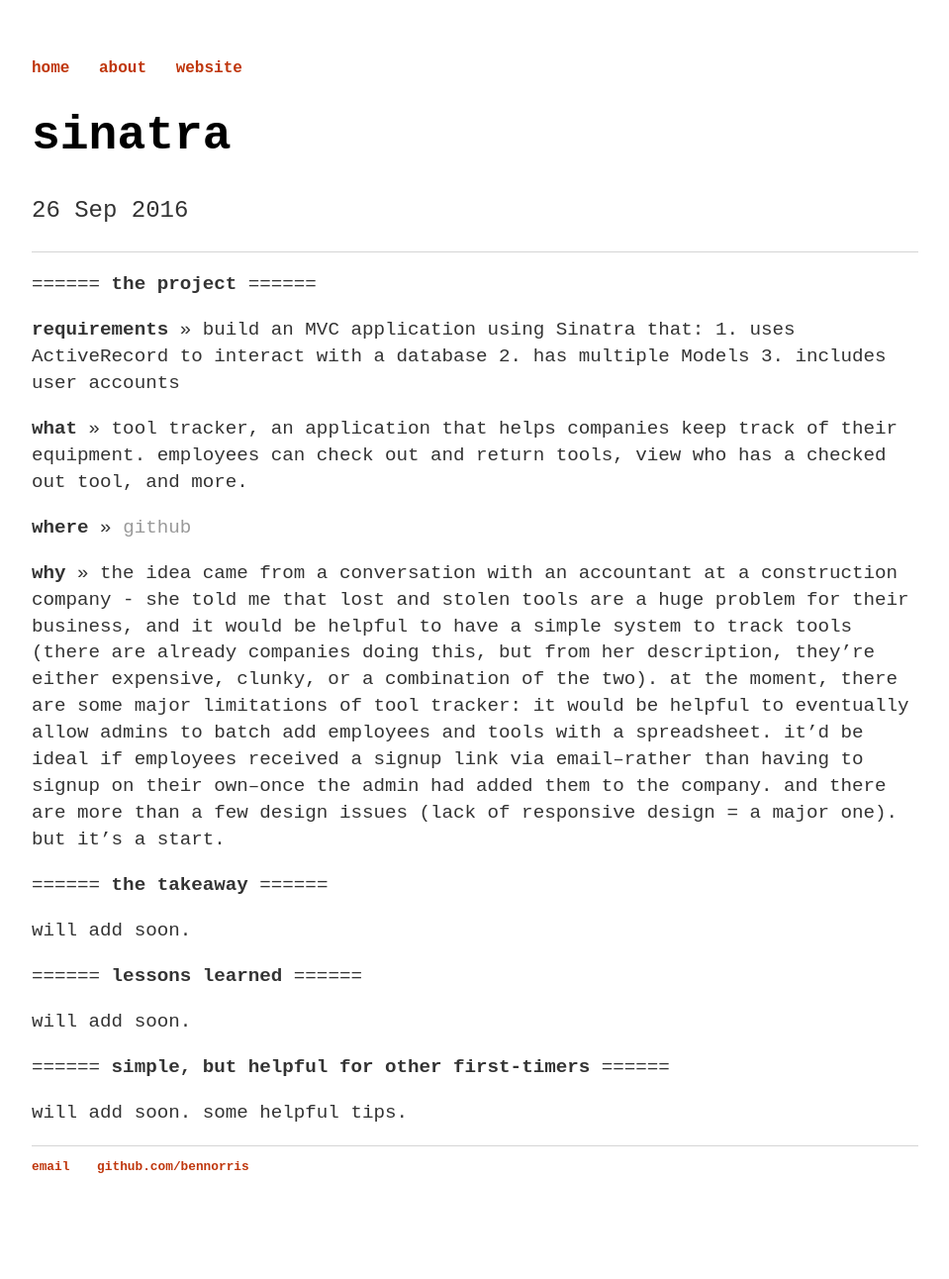
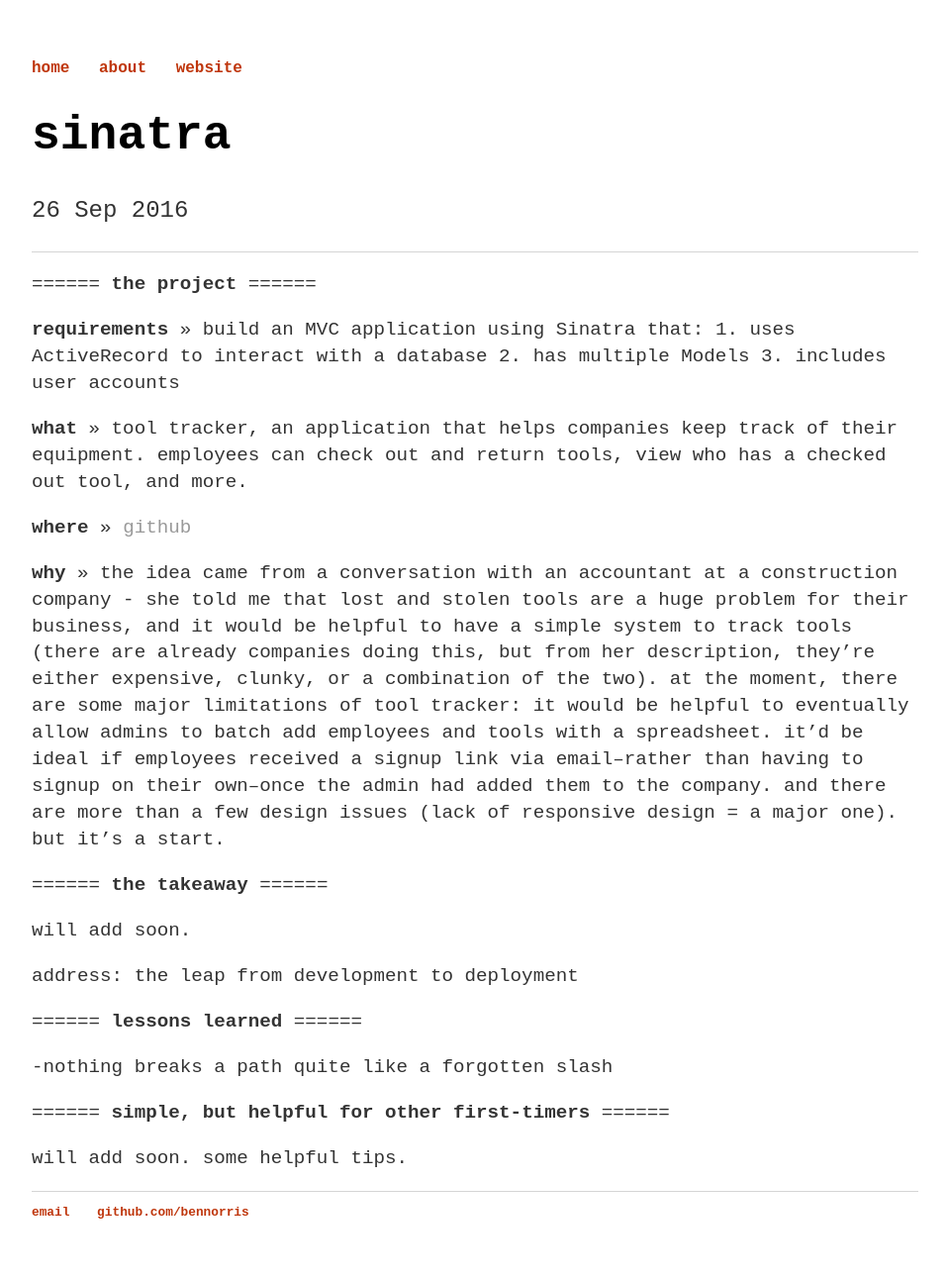
Before and after one commit to bennorris/blog, a Jekyll site: the page built from _posts/2016-09-26-sinatra.md, in a window 1280 px wide. Shown: the whole page at 99% size, without its empty margins (160-1119 px from the left). Built offline with Jekyll 4.4.1, drawn with Linux system fonts in a browser that asks for light colours; before the commit the page ends 1246 px from its top, so only the background shows below that.

Commit message:
updated post

```diff
--- a/_posts/2016-09-26-sinatra.md
+++ b/_posts/2016-09-26-sinatra.md
@@ -21,11 +21,15 @@
 
 will add soon.
 
+address: the leap from development to deployment
+
 ======
 **lessons learned**
 ======
 
-will add soon.
+-nothing breaks a path quite like a forgotten slash
+
+
 
 ======
 **simple, but helpful for other first-timers**
```
